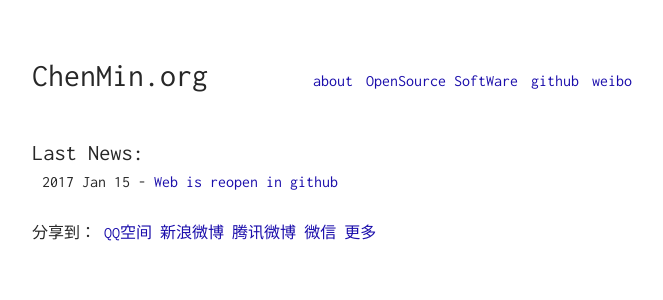
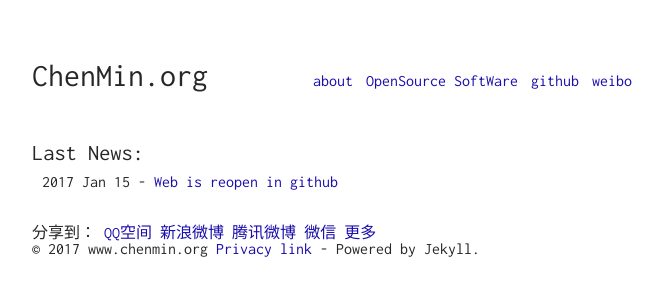
Before and after one commit to chenmins/chenmin, a Jekyll site: the page built from docs/index.html, in a window 1280 px wide. Shown: the top 300 px of the page, without its empty margins (308-971 px from the left). Built offline with Jekyll 4.4.1, drawn with Linux system fonts in a browser that asks for light colours; comment, search, counter and statistics services are not loaded.

Commit message:
copyright chenmin

```diff
--- a/docs/_layouts/default.html
+++ b/docs/_layouts/default.html
@@ -44,9 +44,16 @@ href="https://fonts.googleapis.com/css?family=Inconsolata:400,700">
 		</script>
 		<script type="text/javascript" src="http://v3.jiathis.com/code/jia.js?uid=2123923" charset="utf-8"></script>
 		<!-- JiaThis Button END -->
+		<script type="text/javascript" src="http://tajs.qq.com/stats?sId=10186740" charset="UTF-8"></script>
+
+	    <footer>
+		  © 2017 www.chenmin.org <a href="http://www.chenmin.org">Privacy link</a> - Powered by Jekyll.
+		</footer>
+		<div align="center">
+		   <!-- ads -->
+		</div>
 
     </div>
-<script type="text/javascript" src="http://tajs.qq.com/stats?sId=10186740" charset="UTF-8"></script>
 
 </body>
 
```
